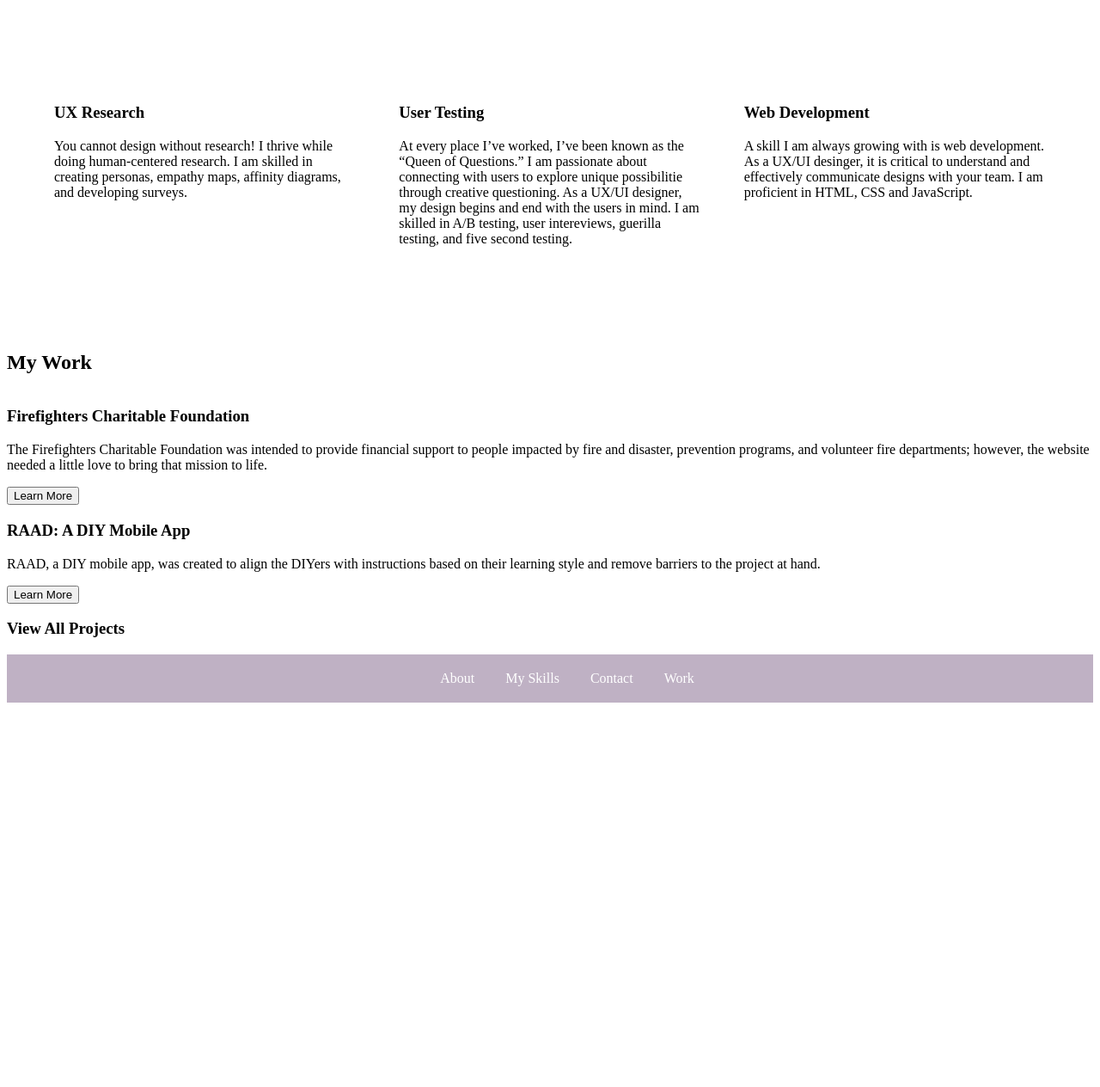
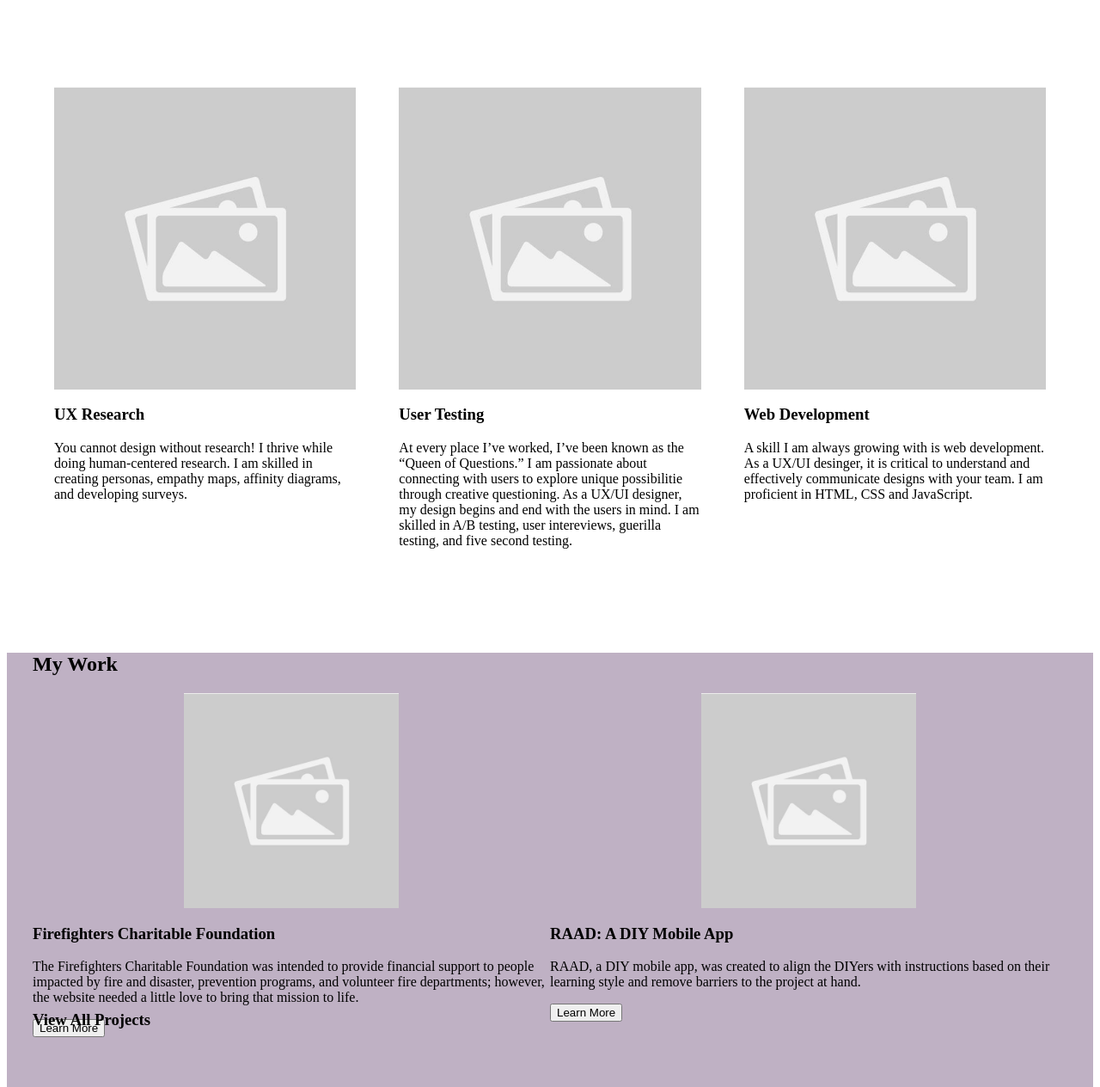
Before and after one commit to abigail-noel/UX_UI_HW_18, a plain HTML site: page index18.html in a window 1280 px wide. Shown: the part 476-1740 px from the top of the page at 86% size. Before the commit the page ends 1301 px from the top, so only its background shows below. Drawn offline with Linux system fonts and the light colour scheme.

Commit message:
CSS for Work
Button & View all projects not working as imagined

```diff
--- a/CSS/index18.css
+++ b/CSS/index18.css
@@ -67,6 +67,25 @@
   width: 33%;
   padding: 25px;
 }
+/* My Work Section */
+.myWork {
+  padding: 60px 30px;
+  padding-top: 0;
+  background-color: #BFB1C4;
+}
+.workGrid {
+  display: grid;
+  grid-template-columns: 50% 50%;
+  grid-template-rows: 350px 350px;
+  grid-template-areas:
+  "img1 content1"
+  "img2 content2";
+}
+.workGrid img {
+  width: 100%;
+  max-width: 250px;
+  margin: 0 auto;
+  display: block;
 
   footer {
     text-align: center;
--- a/index18.html
+++ b/index18.html
@@ -36,13 +36,13 @@
             <h1>My Skills</h1>
             <div class="flexContainer">
                 <div>
-                    <img>
+                    <img src="./Images/PlaceholderImage.jpeg">
                     <h3>UX Research</h3>
                     <p>You cannot design without research! I thrive while doing human-centered research. I am skilled in
                         creating personas, empathy maps, affinity diagrams, and developing surveys.</p>
                 </div>
                 <div>
-                    <img>
+                    <img src="./Images/PlaceholderImage.jpeg">
                     <h3>User Testing</h3>
                     <p>At every place I’ve worked, I’ve been known as the “Queen of Questions.” I am passionate about
                         connecting with users to explore unique possibilitie through creative questioning. As a UX/UI
@@ -50,7 +50,7 @@
                         intereviews, guerilla testing, and five second testing.</p>
                 </div>
                 <div>
-                    <img>
+                    <img src="./Images/PlaceholderImage.jpeg">
                     <h3>Web Development</h3>
                     <p>A skill I am always growing with is web development. As a UX/UI desinger, it is critical to
                         understand and effectively communicate designs with your team. I am proficient in HTML, CSS and
@@ -62,7 +62,7 @@
             <h1>My Work</h1>
             <div class="workGrid">
                 <div>
-                    <img>
+                    <img src="./Images/PlaceholderImage.jpeg">
                     <h3>Firefighters Charitable Foundation</h3>
                     <p>The Firefighters Charitable Foundation was intended to provide financial support to people
                         impacted by fire and disaster, prevention programs, and volunteer fire departments; however, the
@@ -70,13 +70,16 @@
                     <button>Learn More</button>
                 </div>
                 <div>
-                    <img>
+                    <img src="./Images/PlaceholderImage.jpeg">
                     <h3>RAAD: A DIY Mobile App</h3>
                     <p>RAAD, a DIY mobile app, was created to align the DIYers with instructions based on their learning
                         style and remove barriers to the project at hand. </p>
                     <button>Learn More</button>
                 </div>
-                <h3>View All Projects</h3>
+                <div>
+                    <h3>View All Projects</h3>
+                </div>
+
         </section>
         <footer>
             <ul>
```
Also changed, not shown: Images/PlaceholderImage.jpeg (added), 1 other file.
